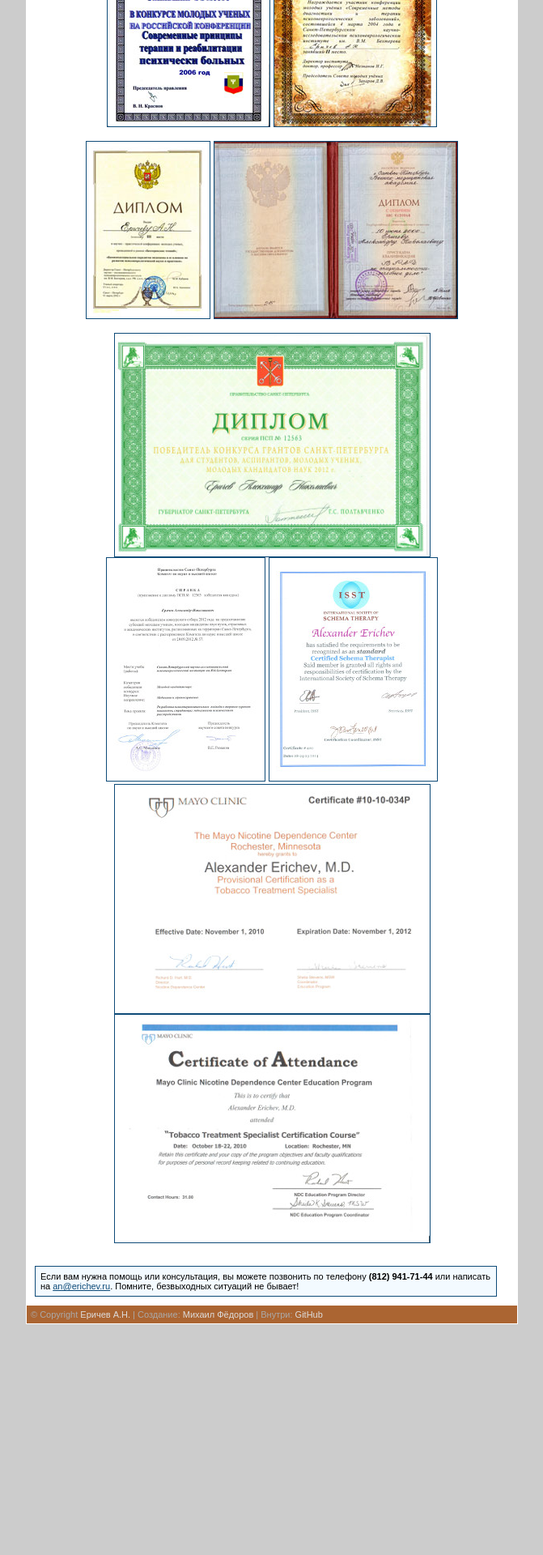
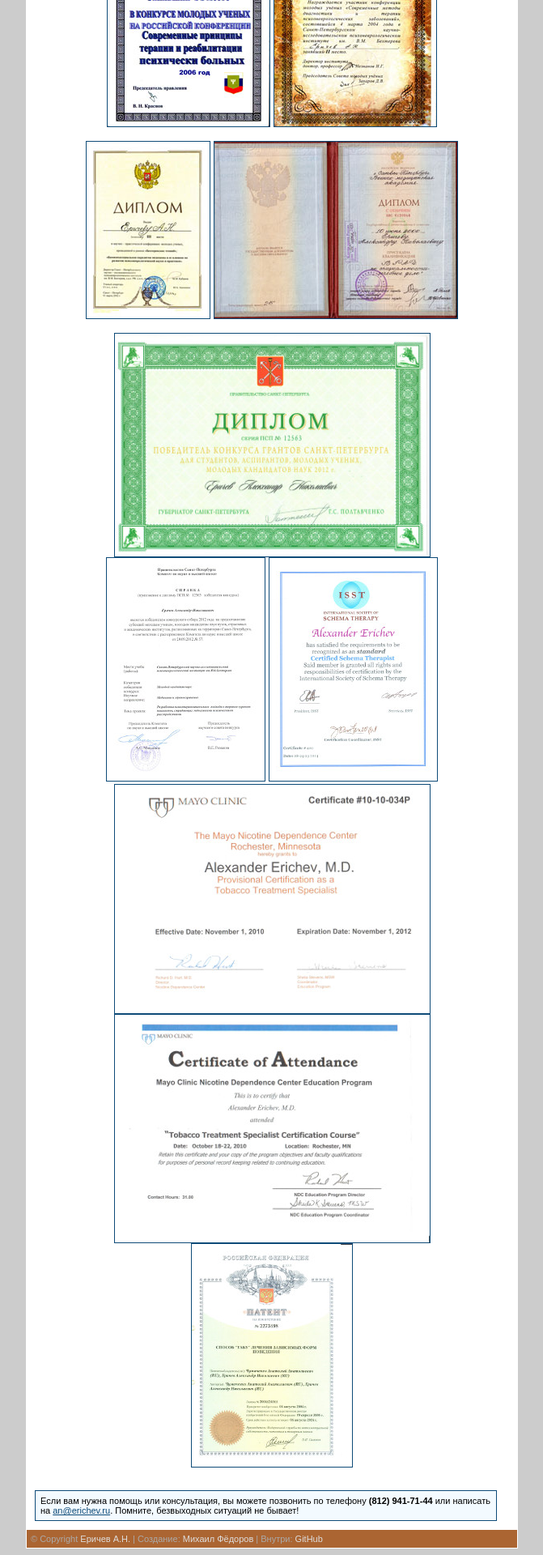
Before and after one commit to i-vanhoe/erichev.ru, a Jekyll site: the page built from _pages/bio/dip.html, in a window 1280 px wide. Shown: the part 1315-3235 px from the top of the page at 81% size, without its empty margins (304-975 px from the left). Built offline with Jekyll 4.4.1, drawn with Linux system fonts in a browser that asks for light colours; before the commit the page ends 2958 px from its top, so only the background shows below that.

Commit message:
New translations

```diff
--- a/_pages/bio/dip.html
+++ b/_pages/bio/dip.html
@@ -20,6 +20,7 @@
 <a href="/i/diplomas/schema.jpg" data-lightbox="dip" data-title=""><img src="/i/diplomas/schema_tn.jpg" border="1" alt="" /></a>
 <a href="/i/diplomas/nico.jpg" data-lightbox="dip" data-title=""><img src="/i/diplomas/nico_tn.jpg" border="1" alt="" /></a>
 <a href="/i/diplomas/nico2.jpg" data-lightbox="dip" data-title=""><img src="/i/diplomas/nico2_tn.jpg" border="1" alt="" /></a>
+<a href="/i/diplomas/tabo.jpg" data-lightbox="dip" data-title=""><img src="/i/diplomas/tabo_tn.jpg" border="1" alt="" /></a>
 </div>
 
 <script src="/i/lightbox-plus-jquery.min.js"></script>
```
Also changed, not shown: i/diplomas/tabo.jpg (added), i/diplomas/tabo_tn.jpg (added).
